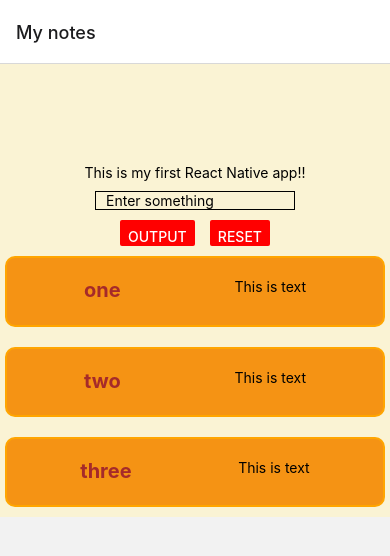
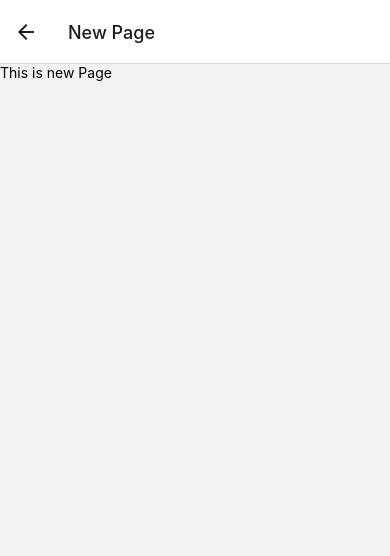
Before and after one commit to HarshitMishraGit/harshitkaapp, a React Native app: screen /NewPage in a window 390 px wide. Shown: the top 556 px of the page. Built offline with nearby package versions, Linux system fonts and the light colour scheme.

Commit message:
Connected Two component with the stack navigation

```diff
--- a/App.js
+++ b/App.js
@@ -7,14 +7,16 @@ import { StyleSheet, Text, View ,Button,TextInput} from 'react-native';
 import Notes from './components/Notes';
 import { NavigationContainer } from '@react-navigation/native';;
 import { createNativeStackNavigator } from '@react-navigation/native-stack';
+import NewPage from './components/NewPage';
 
 const stackNavigation = createNativeStackNavigator();
 export default function App() {
 
   return (
     <NavigationContainer>
-      <stackNavigation.Navigator>
+      <stackNavigation.Navigator initialRouteName='Notes'>
         <stackNavigation.Screen name='Notes' component={Notes} options={{title:"My notes"}} />
+        <stackNavigation.Screen name='NewPage' component={NewPage} options={{title:"New Page"}} />
       </stackNavigation.Navigator>
 </NavigationContainer>
   );
--- /dev/null
+++ b/components/NewPage.js
@@ -0,0 +1,15 @@
+import React from 'react';
+import {View, StyleSheet,Text} from 'react-native';
+
+const NewPage = () => {
+    return (
+        <View>
+            <Text>This is new Page</Text>
+
+        </View>
+    );
+}
+
+const styles = StyleSheet.create({})
+
+export default NewPage;
```
Also changed, not shown: components/Notes.js (+5 -2 lines).
